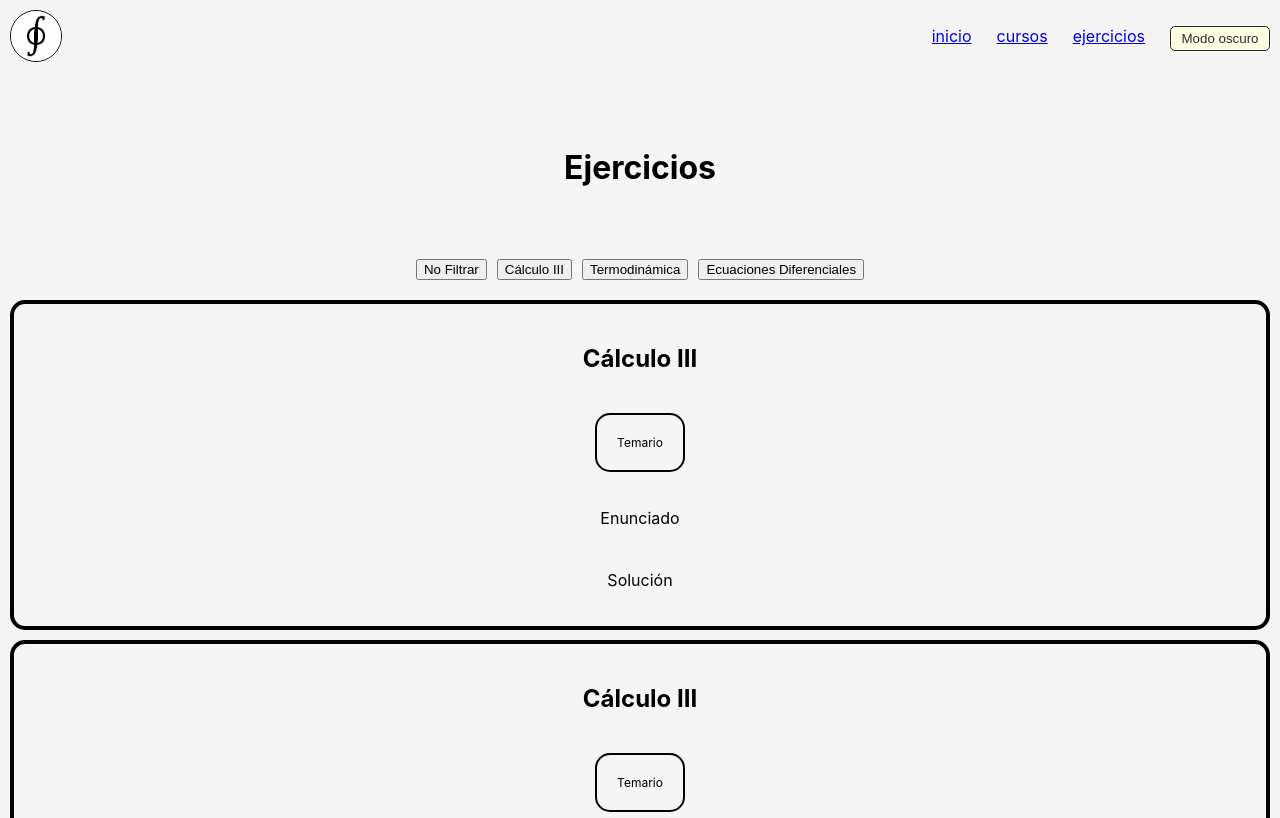
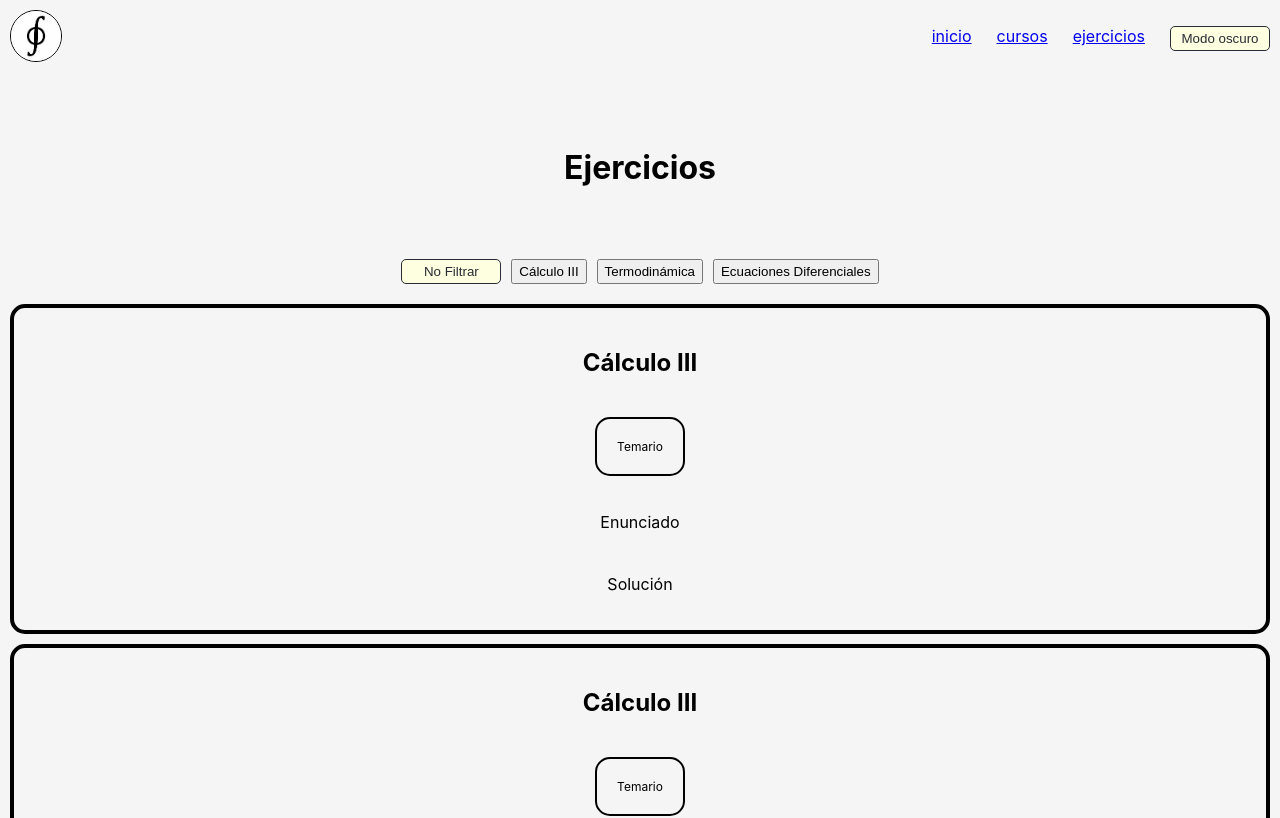
Before and after one commit to Nico-rgb255/Web-Honors, a React (Create React App) app: page /ejercicios in a window 1280 px wide. Shown: the top 818 px of the page. Built offline with nearby package versions, Linux system fonts and the light colour scheme.

Commit message:
Ejercicios 7

```diff
--- a/src/pages/Ejercicios.js
+++ b/src/pages/Ejercicios.js
@@ -5,7 +5,11 @@ import { useState } from "react";
 import '../styles/Ejercicios.css'
 
 function Ejercicios() {
+    // MODO OSCURO
     const [actual_state, setActivado] = useState(GetLocalStorage());
+
+    // BOTON DINAMICO
+    const [botonDinamico, setbotonDinamico] = useState(false);
 
     // LISTA EJERCICIOS
     const lista_ejercicios = [
@@ -30,9 +34,13 @@ function Ejercicios() {
                 <h1>Ejercicios</h1>
             </div>
 
-            <div style={boton}>
-                <button onClick={() => setFiltro("No-filtro")}>No Filtrar</button>
-                <button onClick={() => setFiltro("Cálculo III")}>Cálculo III</button>
+            <div style={boton_contenedor}>
+                <button
+                onClick={() => {setFiltro("No-filtro"); setbotonDinamico(!botonDinamico);}}
+                className={botonDinamico ? 'boton-activado' : 'boton-desactivado'}
+                >No Filtrar</button>
+                <button onClick={() => {setFiltro("Cálculo III")}}
+                    >Cálculo III</button>
                 <button onClick={() => setFiltro("Termodinámica")}>Termodinámica</button>
                 <button onClick={() => setFiltro("Ecuaciones Diferenciales")}>Ecuaciones Diferenciales</button>
             </div>
@@ -80,11 +88,11 @@ const temario = {
     margin: '10px'
 }
 
-const boton = {
+const boton_contenedor = {
     display: 'flex',
     gap: '10px',
     marginBottom: '20px',
-    justifyContent: 'center'
-};
+    justifyContent: 'center',
+}
 
 export default Ejercicios;
--- a/src/styles/Ejercicios.css
+++ b/src/styles/Ejercicios.css
@@ -1,5 +1,6 @@
 .ej {
     transition: 0.3s;
+    min-height: 100vh;
 }
 
 
@@ -9,6 +10,7 @@
     background-color: whitesmoke;
     color: #000000;
     transition: 0.3s;
+    min-height: 100vh;
 }
 
 
@@ -18,4 +20,26 @@
     background-color: #202940;
     color: #ffffff;
     transition: 0.3s;
+    min-height: 100vh;
 }
+
+.boton-activado {
+  background-color: #1919e6;
+  color: white;
+  height: 25px;
+  width: 100px;
+  border-radius: 5px;
+  cursor: pointer;
+  transition: 0.3s;
+}
+
+.boton-desactivado {
+  height: 25px;
+  width: 100px;
+  background-color: #feffe0;
+  border: solid 1px;
+  border-radius: 5px;
+  color: #282c34;
+  transition: 0.3s;
+  cursor: pointer;
+}
```
